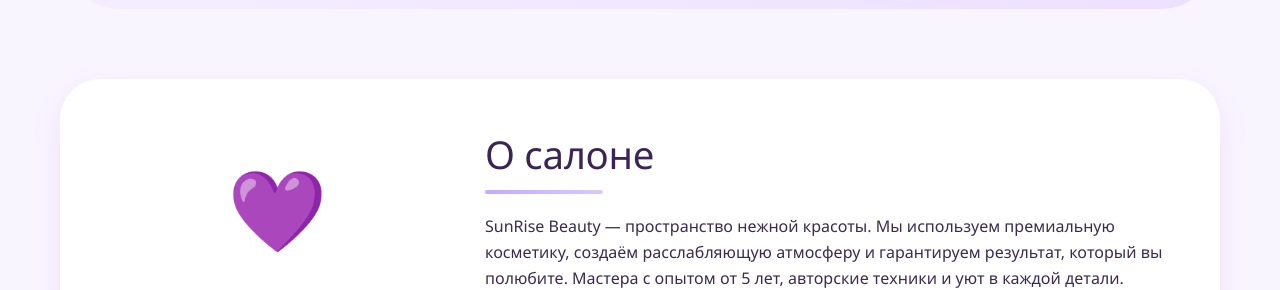
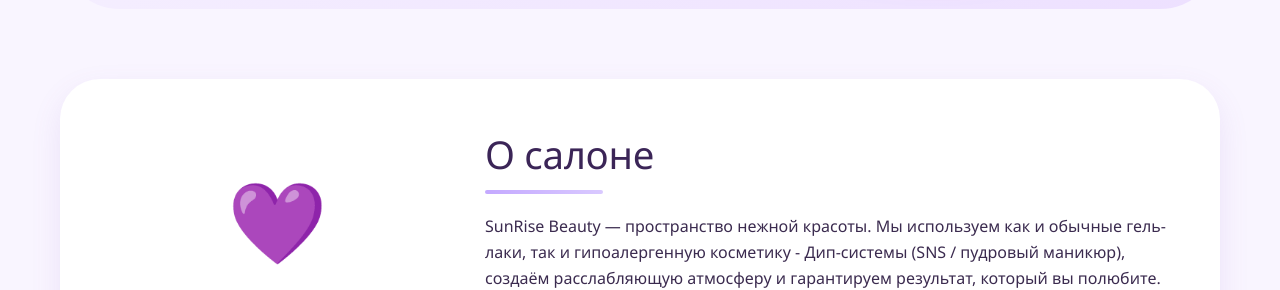
Before and after one commit to sunrisebeautybel/SunRise.github.io, a plain HTML site: page index.html in a window 1280 px wide. Shown: the part 511-801 px from the top of the page. Drawn offline with Linux system fonts and the light colour scheme.

Commit message:
Update index.html

```diff
--- a/index.html
+++ b/index.html
@@ -508,7 +508,7 @@
       <div class="about-icon">💜</div>
       <div class="about-text">
         <h2>О салоне</h2>
-        <p>SunRise Beauty — пространство нежной красоты. Мы используем премиальную косметику, создаём расслабляющую атмосферу и гарантируем результат, который вы полюбите. Мастера с опытом от 5 лет, авторские техники и уют в каждой детали.</p>
+        <p>SunRise Beauty — пространство нежной красоты. Мы используем как и обычные гель-лаки, так и гипоалергенную косметику - Дип-системы (SNS / пудровый маникюр), создаём расслабляющую атмосферу и гарантируем результат, который вы полюбите. Мастера с опытом от 5 лет, авторские техники и уют в каждой детали.</p>
       </div>
     </section>
 
```
